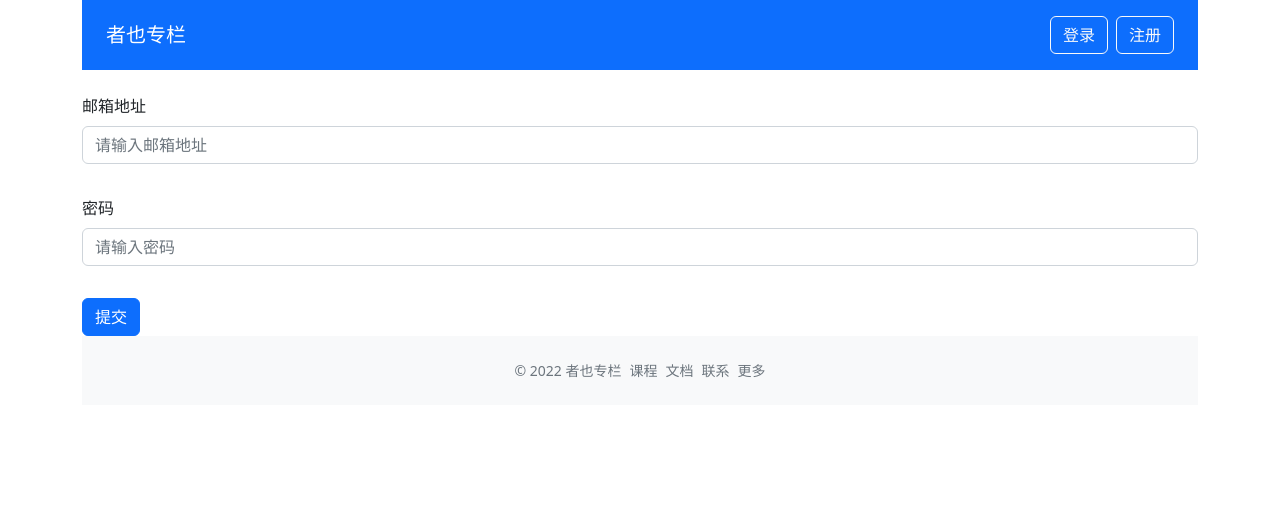
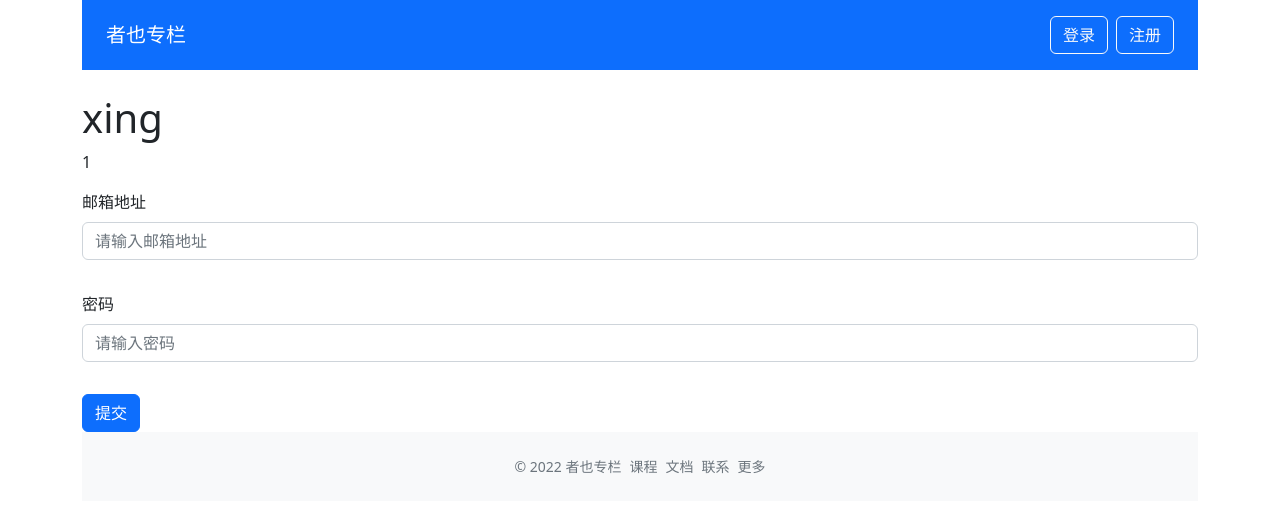
Before and after one commit to xing-6464/zheye, a Vue app: page /login in a window 1280 px wide. Shown: the top 512 px of the page. Built offline with nearby package versions, Linux system fonts and the light colour scheme.

Commit message:
学习使用tsx

```diff
--- /dev/null
+++ b/babel.config.js
@@ -0,0 +1,5 @@
+module.exports = {
+  presets: [
+    '@vue/cli-plugin-babel/preset'
+  ]
+}
--- a/package.json
+++ b/package.json
@@ -3,13 +3,14 @@
   "version": "0.1.0",
   "private": true,
   "scripts": {
-    "dev": "vue-cli-service serve",
     "build": "vue-cli-service build",
-    "lint": "vue-cli-service lint"
+    "lint": "vue-cli-service lint",
+    "dev": "vue-cli-service serve"
   },
   "dependencies": {
     "axios": "^0.27.2",
     "bootstrap": "^5.2.0",
+    "core-js": "^3.8.3",
     "mitt": "^3.0.0",
     "vue": "^3.2.31",
     "vue-router": "4",
@@ -18,6 +19,7 @@
   "devDependencies": {
     "@typescript-eslint/eslint-plugin": "^5.4.0",
     "@typescript-eslint/parser": "^5.4.0",
+    "@vue/cli-plugin-babel": "~5.0.0",
     "@vue/cli-plugin-eslint": "~5.0.0",
     "@vue/cli-plugin-typescript": "~5.0.0",
     "@vue/cli-service": "~5.0.0",
--- a/src/App.vue
+++ b/src/App.vue
@@ -2,6 +2,7 @@
   <div class='container'>
     <global-header :user="user"></global-header>
     <loader v-if="isLoading"></loader>
+    <vnode msg="xing"></vnode>
     <router-view></router-view>
     <global-footer></global-footer>
   </div>
@@ -19,13 +20,15 @@ import GlobalHeader from './components/GlobalHeader.vue'
 import GlobalFooter from './components/GlobalFooter.vue'
 import Loader from './components/Loader.vue'
 import createMessage from './components/createMessage'
+import Vnode from './components/Vnode'
 
 export default defineComponent({
   name: 'App',
   components: {
     GlobalHeader,
     GlobalFooter,
-    Loader
+    Loader,
+    Vnode
   },
   setup () {
     const store = useStore<GlobalDataProps>()
--- /dev/null
+++ b/src/components/Vnode.tsx
@@ -0,0 +1,20 @@
+import { defineComponent, h, ref } from 'vue'
+
+export default defineComponent({
+  name: 'VNode',
+  props: {
+    msg: {
+      type: String,
+      required: true
+    }
+  },
+  setup (props) {
+    const count = ref(1)
+    return () => (
+      <div>
+        <h1>{ props.msg }</h1>
+        <p>{ count.value }</p>
+      </div>
+    )
+  }
+})
--- a/src/main.ts
+++ b/src/main.ts
@@ -1,4 +1,4 @@
-import { createApp, nextTick } from 'vue'
+import { createApp } from 'vue'
 
 import axios from 'axios'
 import store from './store'
--- /dev/null
+++ b/vue.config.js
@@ -0,0 +1,4 @@
+const { defineConfig } = require('@vue/cli-service')
+module.exports = defineConfig({
+  transpileDependencies: true
+})
```
Also changed, not shown: 1 other file (tests, documents, lock files or other folders).
